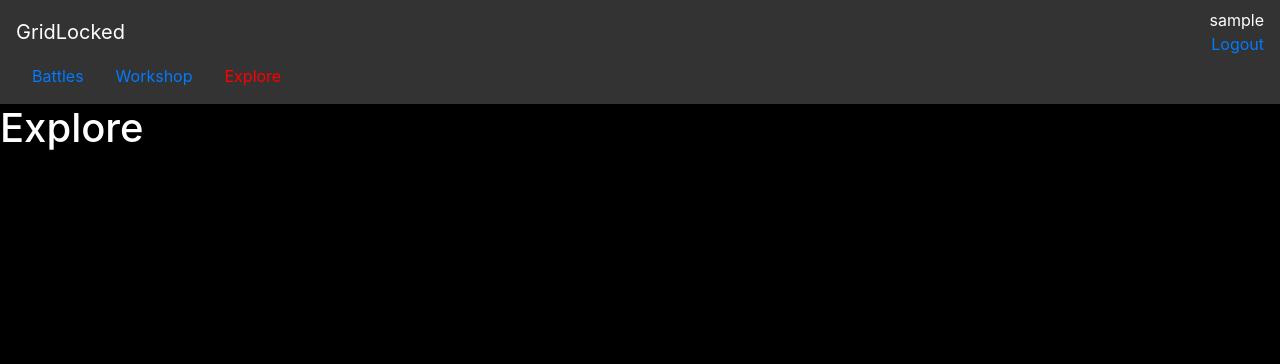
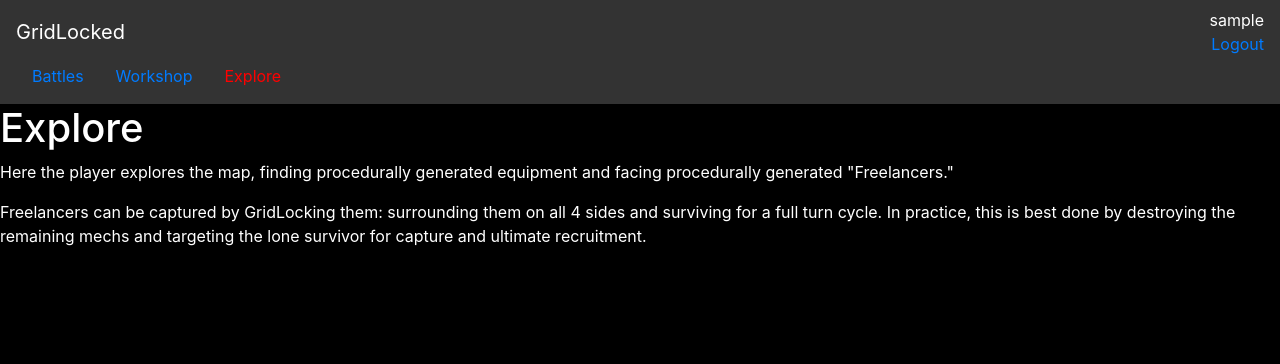
Before and after one commit to ANDYDEARING/gridlocked, a Django app: page /explore/ in a window 1280 px wide. Shown: the top 364 px of the page. Run offline with Django 3.2, Linux system fonts and the light colour scheme; the visitor is signed in with stand-in values (Sample User, id 1); some libraries are stand-ins or nearby versions.

Commit message:
added instructions for explore

```diff
--- a/GridLocked/models.py
+++ b/GridLocked/models.py
@@ -10,7 +10,7 @@ class Fighter (models.Model):
     left_equip = models.ForeignKey('Equipment', null=True, on_delete=models.SET_NULL, related_name='+')
     right_equip = models.ForeignKey('Equipment', null=True, on_delete=models.SET_NULL, related_name='+')
     back_equip = models.ForeignKey('Equipment', null=True, on_delete=models.SET_NULL, related_name='+')
-    # maybe this needs to be stored as a defensive profile will all attributes and a multiplier (rails seeds)
+    # this needs to be stored as a defensive profile will all attributes and a multiplier (rails seeds)
     tough_vs = models.ManyToManyField(to='Attribute', blank=True, related_name='+')
     weak_vs = models.ManyToManyField(to='Attribute', blank=True, related_name='+')
     # also might need an attack profile
--- a/templates/explore.html
+++ b/templates/explore.html
@@ -1,4 +1,6 @@
 {% extends "base.html" %}
 {% block content %}
     <h1>Explore</h1>
+    <p>Here the player explores the map, finding procedurally generated equipment and facing procedurally generated "Freelancers."</p>
+    <p>Freelancers can be captured by GridLocking them: surrounding them on all 4 sides and surviving for a full turn cycle. In practice, this is best done by destroying the remaining mechs and targeting the lone survivor for capture and ultimate recruitment.</p>
 {% endblock %}
```
